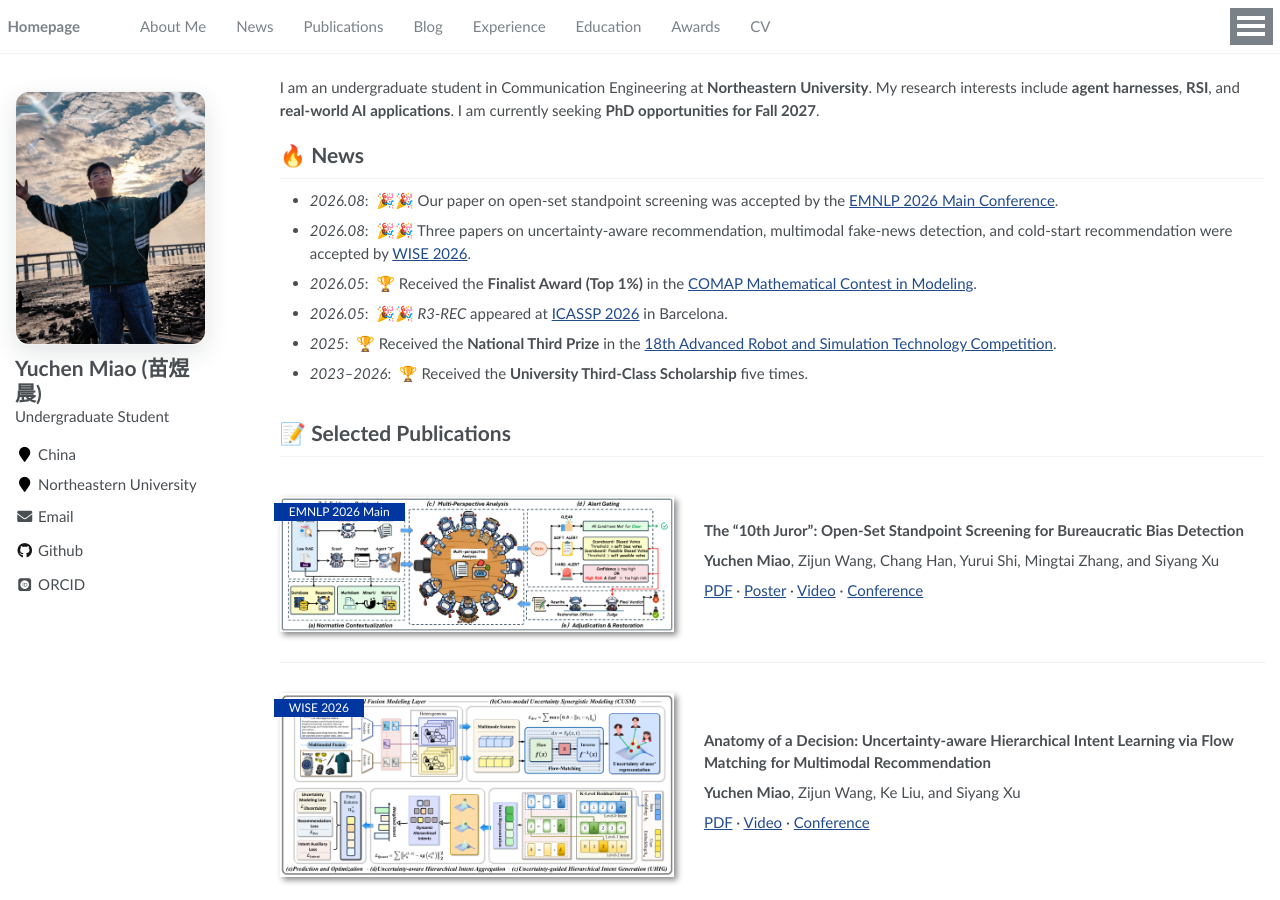
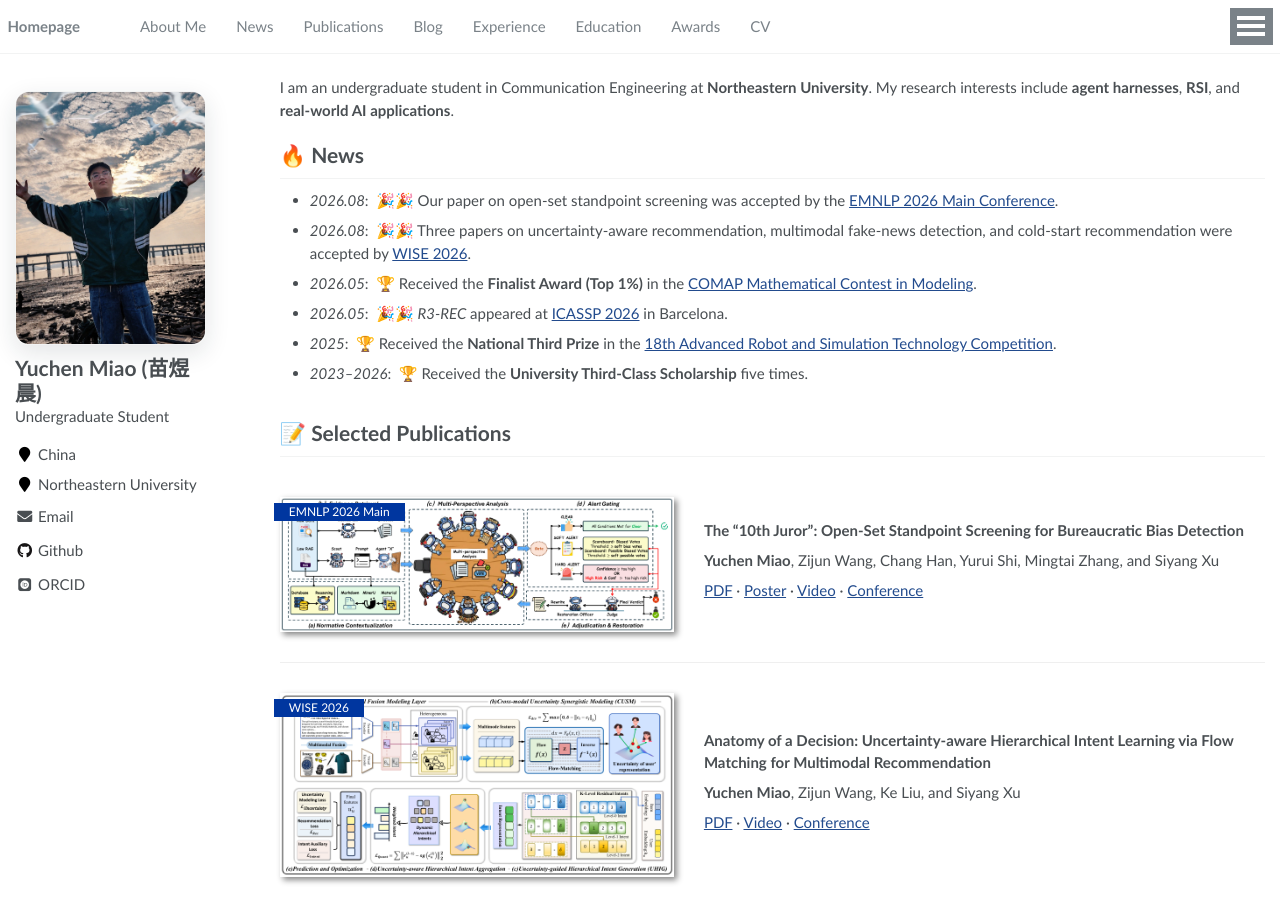
Before and after one commit to yuchenmiao04/yuchenmiao04.github.io, a Jekyll site: the page built from _pages/about.md, in a window 1280 px wide and 900 px high. Built offline with Jekyll 4.4.1, drawn with Linux system fonts in a browser that asks for light colours; some web fonts are replaced; formulas are drawn with MathJax 3.

Commit message:
Remove Fall 2027 PhD opportunity notice from homepage

```diff
--- a/_pages/about.md
+++ b/_pages/about.md
@@ -10,7 +10,7 @@ redirect_from:
 
 <span class='anchor' id='about-me'></span>
 
-I am an undergraduate student in Communication Engineering at **Northeastern University**. My research interests include **agent harnesses**, **RSI**, and **real-world AI applications**. I am currently seeking **PhD opportunities for Fall 2027**.
+I am an undergraduate student in Communication Engineering at **Northeastern University**. My research interests include **agent harnesses**, **RSI**, and **real-world AI applications**.
 
 # 🔥 News
 
```
